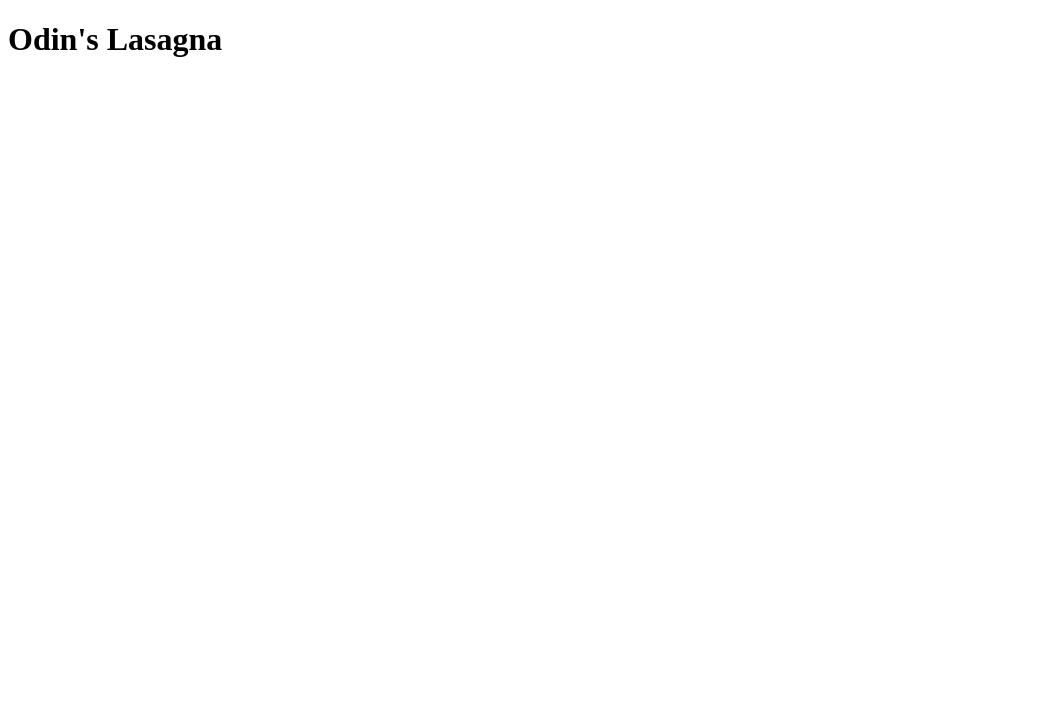
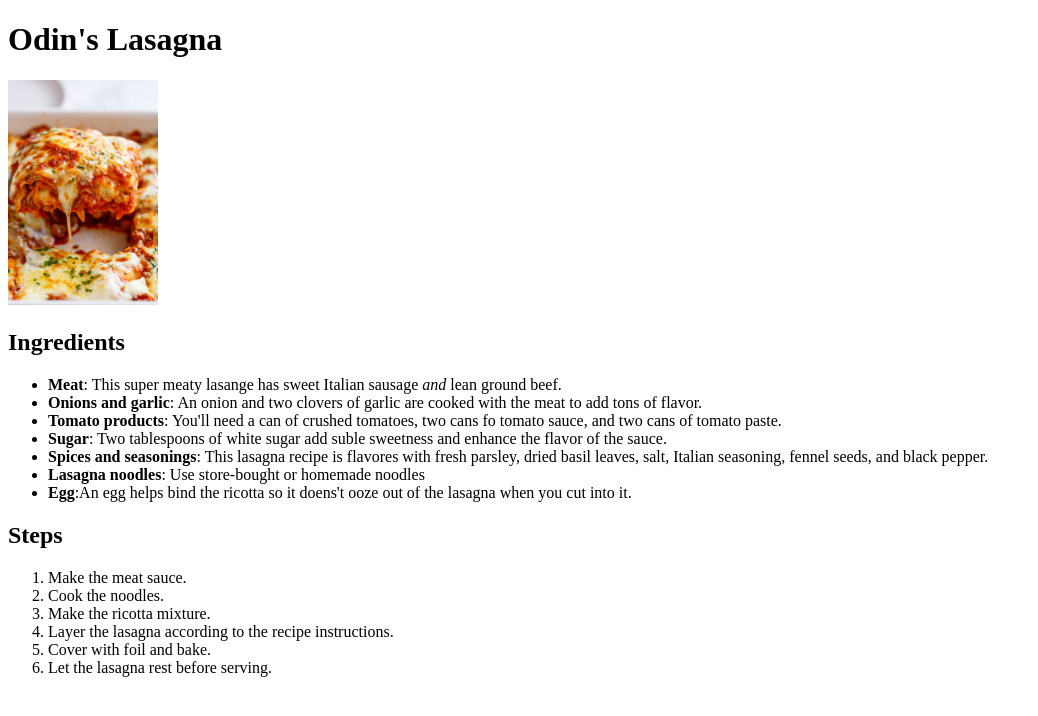
Before and after one commit to perquyk/odin-recipe, a plain HTML site: page recipes/lasagna.html in a window 1280 px wide. Shown: the whole page, without its empty margins (0-1038 px from the left). Drawn offline with Linux system fonts and the light colour scheme.

Commit message:
Added content to Lasagna Recipe

```diff
--- a/recipes/lasagna.html
+++ b/recipes/lasagna.html
@@ -7,5 +7,26 @@
 </head>
 <body>
     <h1>Odin's Lasagna</h1>
+    <img src="../images/Lasagna.jpg" alt="Picture of a lasagna" width="150"/>
+    <h2>Ingredients</h2>
+    <ul>
+        <li><strong>Meat</strong>: This super meaty lasange has sweet Italian sausage <em>and</em> lean ground beef.</li>
+        <li><strong>Onions and garlic</strong>: An onion and two clovers of garlic are cooked with the meat to add tons of flavor.</li>
+        <li><strong>Tomato products</strong>: You'll need a can of crushed tomatoes, two cans fo tomato sauce, and two cans of tomato paste.</li>
+        <li><strong>Sugar</strong>: Two tablespoons of white sugar add suble sweetness and enhance the flavor of the sauce.</li>
+        <li><strong>Spices and seasonings</strong>: This lasagna recipe is flavores with fresh parsley, dried basil leaves, salt, Italian seasoning, fennel seeds, and black pepper.</li>
+        <li><strong>Lasagna noodles</strong>: Use store-bought or homemade noodles</li>
+        <li><strong>Egg</strong>:An egg helps bind the ricotta so it doens't ooze out of the lasagna when you cut into it.</li>
+    </ul>
+    <h2>Steps</h2>
+    <ol>
+        <li>Make the meat sauce.</li>
+        <li>Cook the noodles.</li>
+        <li>Make the ricotta mixture.</li>
+        <li>Layer the lasagna according to the recipe instructions.</li>
+        <li>Cover with foil and bake.</li>
+        <li>Let the lasagna rest before serving.</li>
+    </ol>
+
 </body>
 </html>
```
